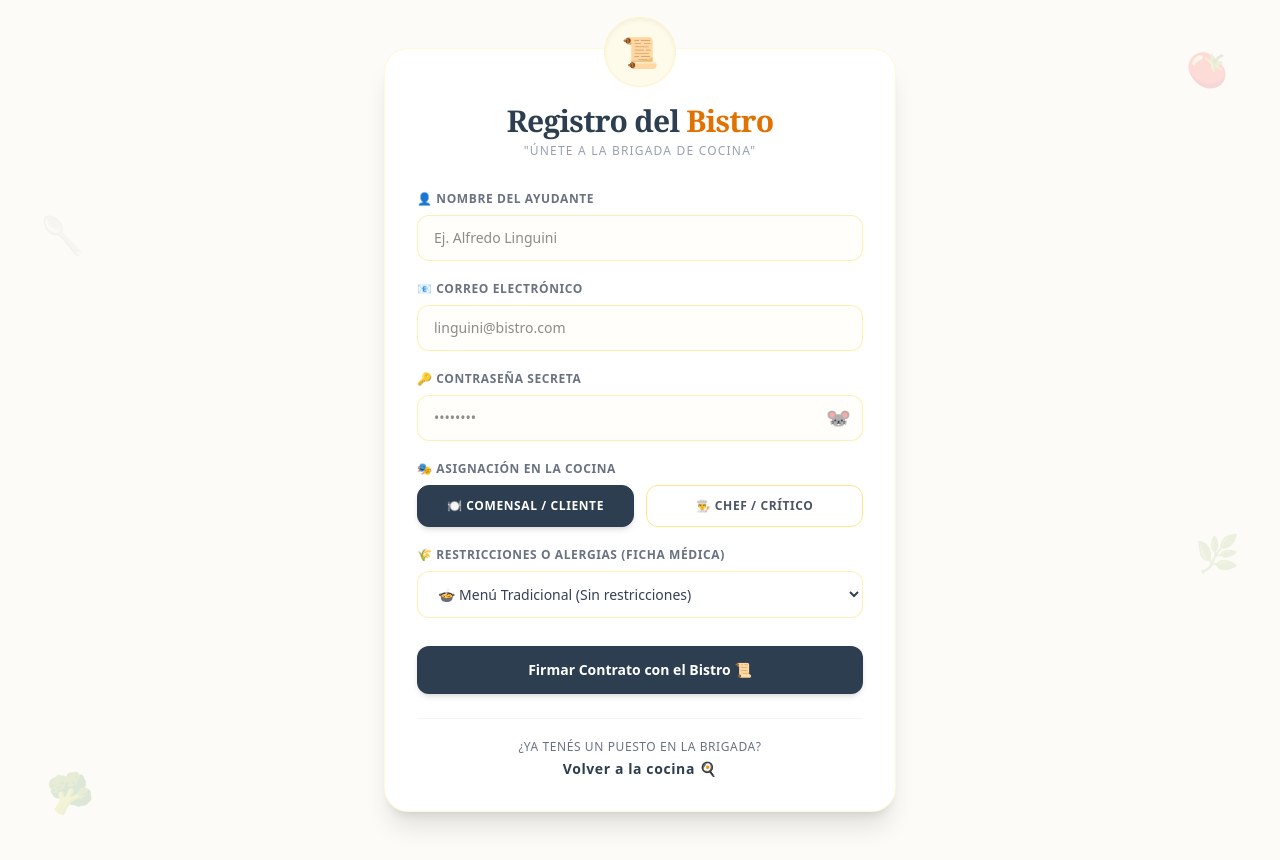
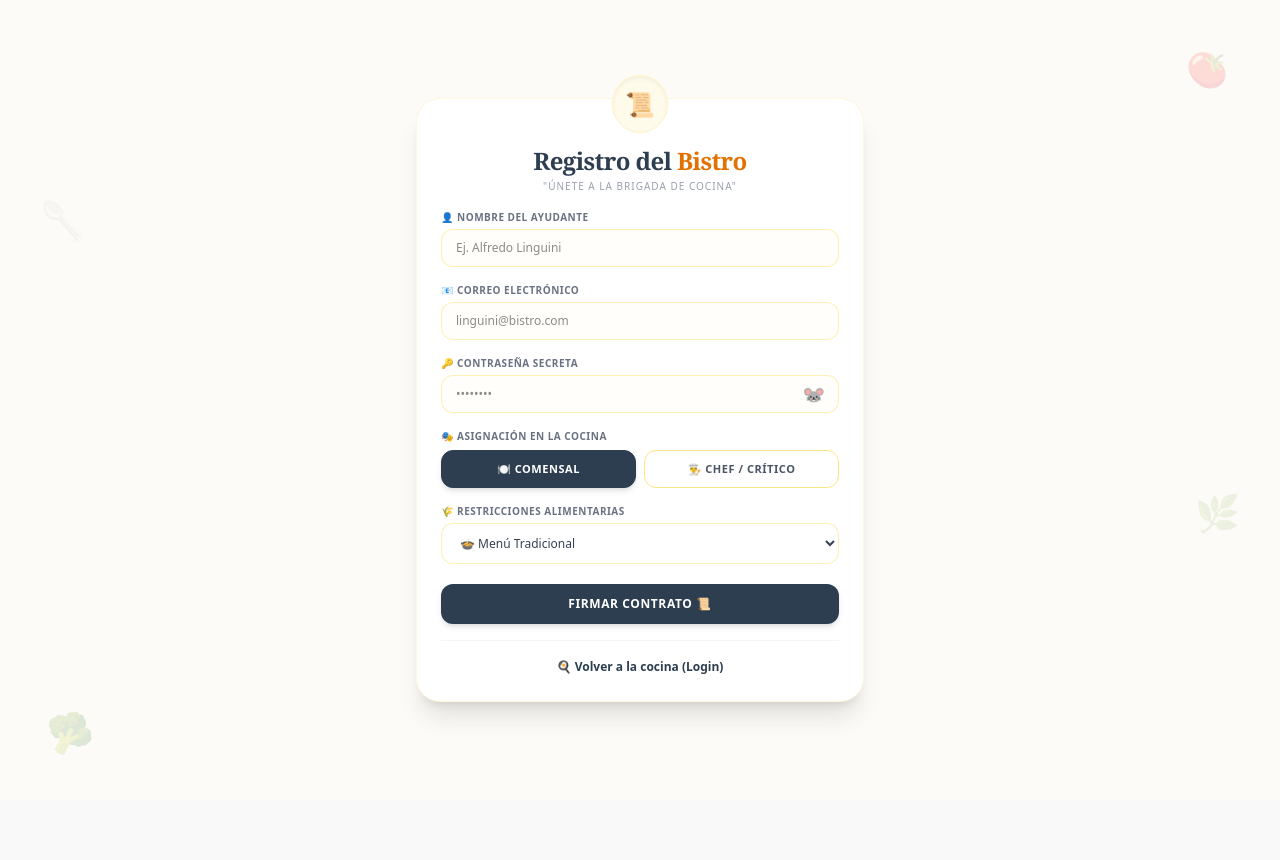
Before and after one commit to Azoka23/techlab-menu-planner, a React app in the folder frontend/: page / in a window 1280 px wide. Both pictures are taken after a click on the button "Crear una cuenta en el Bistro 📜". After the commit the page ends 800 px from the top, so only its background shows below. Built offline with nearby package versions, Linux system fonts and the light colour scheme; the HTML template or start-up script is replaced by a standard one.

Commit message:
feat: implementar registro blindado para chefs con llave de autorizacion interactiva y actualizar readme

```diff
--- a/frontend/src/pages/Register.jsx
+++ b/frontend/src/pages/Register.jsx
@@ -1,13 +1,14 @@
 import { useState } from "react";
 import { apiService } from "../services/api";
 
-// Acá arriba agregamos { alCambiarPantalla } para que funcione la redirección limpia
 export default function Register({ alCambiarPantalla }) {
   const [nombre, setNombre] = useState("");
   const [email, setEmail] = useState("");
   const [password, setPassword] = useState("");
-  const [verPassword, setVerPassword] = useState(false);
-  const [rol, setRol] = useState("user"); // "user" (Comensal) o "chef" (Admin)
+  const [verPassword, setVerPassword] = useState(false); // Ojito de Contraseña
+  const [rol, setRol] = useState("user"); // "user" o "chef"
+  const [llaveChef, setLlaveChef] = useState(""); // 🔑 Estado para la clave
+  const [verLlaveChef, setVerLlaveChef] = useState(false); // 👇 NUEVO: Ojito de Llave de Chef
   const [preferencia, setPreferencia] = useState("sin_restricciones");
   const [cargando, setCargando] = useState(false);
   const [error, setError] = useState("");
@@ -15,10 +16,25 @@ export default function Register({ alCambiarPantalla }) {
   const handleSubmit = async (e) => {
     e.preventDefault();
     setError("");
+
+    // 🛑 VALIDACIÓN TOTALMENTE BLINDADA:
+    if (rol === "chef") {
+      const LLAVE_SECRETA_SISTEMA = "GUSTEAU2026";
+      // trim() limpia espacios vacíos si el usuario los puso por error
+      if (
+        !llaveChef ||
+        llaveChef.trim().toUpperCase() !== LLAVE_SECRETA_SISTEMA
+      ) {
+        setError(
+          "Llave de Autorización incorrecta o ausente. No estás autorizado a registrarte como Chef.",
+        );
+        return;
+      }
+    }
+
     setCargando(true);
 
     try {
-      // Mandamos los datos reales al backend
       await apiService.register(nombre, email, password, rol, preferencia);
 
       alert(
@@ -34,8 +50,8 @@ export default function Register({ alCambiarPantalla }) {
   };
 
   return (
-    <div className="min-h-screen flex items-center justify-center bg-[#FDFBF7] px-4 py-12 relative overflow-hidden">
-      {/* Elementos flotantes de la cocina de Gusteau */}
+    <div className="min-h-screen flex items-center justify-center bg-[#FDFBF7] px-4 py-6 relative overflow-hidden">
+      {/* Elementos flotantes */}
       <div className="absolute top-12 right-12 text-4xl opacity-15 select-none rotate-45">
         🍅
       </div>
@@ -49,35 +65,35 @@ export default function Register({ alCambiarPantalla }) {
         🌿
       </div>
 
-      <div className="max-w-lg w-full bg-white p-8 rounded-3xl shadow-xl border border-amber-100/60 relative">
-        {/* Gorro de Chef superior */}
-        <div className="flex justify-center -mt-16 mb-4">
-          <div className="bg-amber-50 text-3xl p-4 rounded-full shadow-inner border border-amber-100">
+      <div className="max-w-md w-full bg-white p-6 rounded-3xl shadow-xl border border-amber-100/60 relative">
+        {/* Gorro superior */}
+        <div className="flex justify-center -mt-12 mb-3">
+          <div className="bg-amber-50 text-2xl p-3 rounded-full shadow-inner border border-amber-100">
             📜
           </div>
         </div>
 
         {/* Encabezado */}
-        <div className="text-center mb-8">
-          <h2 className="text-3xl font-extrabold text-[#2C3E50] tracking-tight font-serif">
+        <div className="text-center mb-4">
+          <h2 className="text-2xl font-extrabold text-[#2C3E50] tracking-tight font-serif">
             Registro del <span className="text-amber-600">Bistro</span>
           </h2>
-          <p className="text-xs text-gray-400 uppercase tracking-widest mt-1">
+          <p className="text-[10px] text-gray-400 uppercase tracking-widest mt-0.5">
             "Únete a la brigada de cocina"
           </p>
         </div>
 
         {error && (
-          <div className="mb-4 p-3 bg-rose-50 text-rose-600 text-sm rounded-xl text-center font-medium">
+          <div className="mb-4 p-2.5 bg-rose-50 text-rose-600 text-xs rounded-xl text-center font-medium animate-fade-in">
             ❌ {error}
           </div>
         )}
 
         {/* Formulario */}
-        <form onSubmit={handleSubmit} className="space-y-5">
+        <form onSubmit={handleSubmit} className="space-y-4">
           {/* Nombre */}
           <div>
-            <label className="block text-xs font-bold uppercase tracking-wider text-gray-500 mb-2">
+            <label className="block text-[10px] font-bold uppercase tracking-wider text-gray-500 mb-1">
               👤 Nombre del Ayudante
             </label>
             <input
@@ -85,14 +101,14 @@ export default function Register({ alCambiarPantalla }) {
               required
               value={nombre}
               onChange={(e) => setNombre(e.target.value)}
-              className="w-full px-4 py-3 rounded-xl border border-amber-200/60 text-sm focus:outline-none focus:ring-2 focus:ring-amber-500 bg-amber-50/20"
+              className="w-full px-3.5 py-2.5 rounded-xl border border-amber-200/60 text-xs focus:outline-none focus:ring-2 focus:ring-amber-500 bg-amber-50/20"
               placeholder="Ej. Alfredo Linguini"
             />
           </div>
 
           {/* Email */}
           <div>
-            <label className="block text-xs font-bold uppercase tracking-wider text-gray-500 mb-2">
+            <label className="block text-[10px] font-bold uppercase tracking-wider text-gray-500 mb-1">
               📧 Correo Electrónico
             </label>
             <input
@@ -100,14 +116,14 @@ export default function Register({ alCambiarPantalla }) {
               required
               value={email}
               onChange={(e) => setEmail(e.target.value)}
-              className="w-full px-4 py-3 rounded-xl border border-amber-200/60 text-sm focus:outline-none focus:ring-2 focus:ring-amber-500 bg-amber-50/20"
+              className="w-full px-3.5 py-2.5 rounded-xl border border-amber-200/60 text-xs focus:outline-none focus:ring-2 focus:ring-amber-500 bg-amber-50/20"
               placeholder="linguini@bistro.com"
             />
           </div>
 
-          {/* Contraseña */}
+          {/* Contraseña (Con Ojito de Ratón) */}
           <div>
-            <label className="block text-xs font-bold uppercase tracking-wider text-gray-500 mb-2">
+            <label className="block text-[10px] font-bold uppercase tracking-wider text-gray-500 mb-1">
               🔑 Contraseña Secreta
             </label>
             <div className="relative">
@@ -116,40 +132,46 @@ export default function Register({ alCambiarPantalla }) {
                 required
                 value={password}
                 onChange={(e) => setPassword(e.target.value)}
-                className="w-full px-4 py-3 rounded-xl border border-amber-200/60 text-sm focus:outline-none focus:ring-2 focus:ring-amber-500 bg-amber-50/20"
+                className="w-full px-3.5 py-2.5 rounded-xl border border-amber-200/60 text-xs focus:outline-none focus:ring-2 focus:ring-amber-500 bg-amber-50/20"
                 placeholder="••••••••"
               />
               <button
                 type="button"
                 onClick={() => setVerPassword(!verPassword)}
-                className="absolute right-3 top-1/2 -translate-y-1/2 text-xl hover:scale-125 transition-transform cursor-pointer"
+                className="absolute right-3.5 top-1/2 -translate-y-1/2 text-lg hover:scale-125 transition-transform cursor-pointer"
               >
                 {verPassword ? "🐹" : "🐭"}
               </button>
             </div>
           </div>
 
-          {/* Selector de Rol (Estilo Botones Radatouille de Cobre/Madera) */}
+          {/* Botones de Selección */}
           <div>
-            <label className="block text-xs font-bold uppercase tracking-wider text-gray-500 mb-2">
+            <label className="block text-[10px] font-bold uppercase tracking-wider text-gray-500 mb-1.5">
               🎭 Asignación en la Cocina
             </label>
-            <div className="grid grid-cols-2 gap-3">
+            <div className="grid grid-cols-2 gap-2">
               <button
                 type="button"
-                onClick={() => setRol("user")}
-                className={`py-3 rounded-xl text-xs font-bold uppercase tracking-wider border transition-all cursor-pointer ${
+                onClick={() => {
+                  setRol("user");
+                  setError("");
+                }}
+                className={`py-2.5 rounded-xl text-[11px] font-bold uppercase tracking-wider border transition-all cursor-pointer ${
                   rol === "user"
                     ? "bg-[#2C3E50] border-[#2C3E50] text-white shadow-md"
                     : "bg-white border-amber-200 text-gray-600 hover:bg-amber-50/30"
                 }`}
               >
-                🍽️ Comensal / Cliente
+                🍽️ Comensal
               </button>
               <button
                 type="button"
-                onClick={() => setRol("chef")}
-                className={`py-3 rounded-xl text-xs font-bold uppercase tracking-wider border transition-all cursor-pointer ${
+                onClick={() => {
+                  setRol("chef");
+                  setError("");
+                }}
+                className={`py-2.5 rounded-xl text-[11px] font-bold uppercase tracking-wider border transition-all cursor-pointer ${
                   rol === "chef"
                     ? "bg-amber-600 border-amber-600 text-white shadow-md"
                     : "bg-white border-amber-200 text-gray-600 hover:bg-amber-50/30"
@@ -160,25 +182,46 @@ export default function Register({ alCambiarPantalla }) {
             </div>
           </div>
 
-          {/* Selector de Preferencias Alimentarias (Muy premium) */}
+          {/* 🔒 👇 NUEVO Campo Condicional con Ojito de Candado Implementado 👇 */}
+          {rol === "chef" && (
+            <div className="space-y-1 animate-fade-in">
+              <label className="block text-[10px] font-bold uppercase tracking-wider text-amber-700 mb-1">
+                🔒 Llave de Autorización del Chef
+              </label>
+              <div className="relative">
+                <input
+                  type={verLlaveChef ? "text" : "password"} // 👈 Cambia dinámicamente el tipo
+                  required
+                  value={llaveChef}
+                  onChange={(e) => setLlaveChef(e.target.value)}
+                  className="w-full px-3.5 py-2.5 rounded-xl border border-amber-400 text-xs focus:outline-none focus:ring-2 focus:ring-amber-600 bg-amber-50/40 text-amber-900 placeholder-amber-700/50 font-bold"
+                  placeholder="Introduce el código secreto del Bistro"
+                />
+                <button
+                  type="button"
+                  onClick={() => setVerLlaveChef(!verLlaveChef)} // 👈 Alterna el estado del ojito
+                  className="absolute right-3.5 top-1/2 -translate-y-1/2 text-xl hover:scale-125 transition-transform cursor-pointer"
+                >
+                  {verLlaveChef ? "🔓" : "🔒"}{" "}
+                  {/* 👈 Emojis de candado temáticos */}
+                </button>
+              </div>
+            </div>
+          )}
+
+          {/* Selector de Preferencias */}
           <div>
-            <label className="block text-xs font-bold uppercase tracking-wider text-gray-500 mb-2">
-              🌾 Restricciones o Alergias (Ficha Médica)
+            <label className="block text-[10px] font-bold uppercase tracking-wider text-gray-500 mb-1">
+              🌾 Restricciones Alimentarias
             </label>
             <select
               value={preferencia}
               onChange={(e) => setPreferencia(e.target.value)}
-              className="w-full px-4 py-3 rounded-xl border border-amber-200/60 text-sm focus:outline-none focus:ring-2 focus:ring-amber-500 bg-white cursor-pointer text-gray-700"
+              className="w-full px-3.5 py-2.5 rounded-xl border border-amber-200/60 text-xs focus:outline-none focus:ring-2 focus:ring-amber-500 bg-white cursor-pointer text-gray-700 font-medium"
             >
-              <option value="sin_restricciones">
-                🍲 Menú Tradicional (Sin restricciones)
-              </option>
-              <option value="vegetariano">
-                🥗 Vegetariano (Estilo Ratatouille clásico)
-              </option>
-              <option value="vegano">
-                🌱 Vegano (100% libre de origen animal)
-              </option>
+              <option value="sin_restricciones">🍲 Menú Tradicional</option>
+              <option value="vegetariano">🥗 Vegetariano (Ratatouille)</option>
+              <option value="vegano">🌱 Vegano (100% Plant-based)</option>
               <option value="celiaco">🌾 Sin TACC / Celíaco</option>
             </select>
           </div>
@@ -187,26 +230,21 @@ export default function Register({ alCambiarPantalla }) {
           <button
             type="submit"
             disabled={cargando}
-            className="w-full mt-2 py-3.5 bg-[#2C3E50] hover:bg-amber-700 text-white text-sm font-bold rounded-xl shadow-md active:scale-[0.98] transition-all duration-150 disabled:opacity-50 cursor-pointer text-center"
+            className="w-full mt-1 py-3 bg-[#2C3E50] hover:bg-amber-700 text-white text-xs font-bold uppercase tracking-wider rounded-xl shadow-md active:scale-[0.98] transition-all duration-150 disabled:opacity-50 cursor-pointer text-center"
           >
-            {cargando
-              ? "Redactando pergamino..."
-              : "Firmar Contrato con el Bistro 📜"}
+            {cargando ? "Redactando pergamino..." : "Firmar Contrato 📜"}
           </button>
         </form>
 
-        {/* ENLACE NATURAL PARA VOLVER AL LOGIN */}
-        <div className="mt-6 pt-5 border-t border-gray-100 text-center">
-          <p className="text-xs text-gray-500 uppercase tracking-wider">
-            ¿Ya tenés un puesto en la brigada?{" "}
-            <button
-              type="button"
-              onClick={alCambiarPantalla}
-              className="text-[#2C3E50] font-bold hover:underline cursor-pointer block mx-auto mt-1 text-sm normal-case"
-            >
-              Volver a la cocina 🍳
-            </button>
-          </p>
+        {/* ENLACE PARA VOLVER */}
+        <div className="mt-4 pt-3 border-t border-gray-100 text-center">
+          <button
+            type="button"
+            onClick={alCambiarPantalla}
+            className="text-[#2C3E50] font-bold hover:underline cursor-pointer text-xs"
+          >
+            🍳 Volver a la cocina (Login)
+          </button>
         </div>
       </div>
     </div>
```
Also changed, not shown: 1 other file (tests, documents, lock files or other folders).
